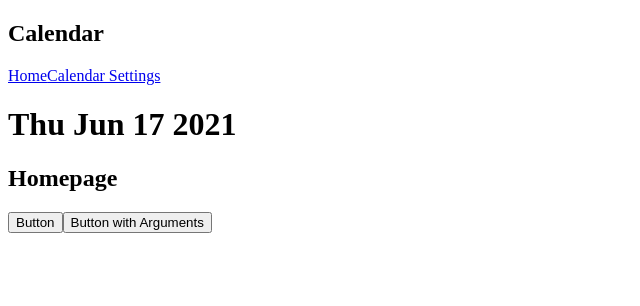
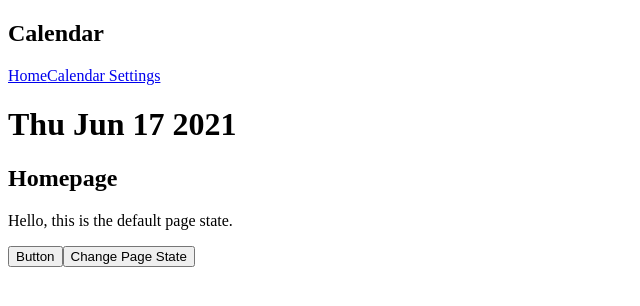
Before and after one commit to Seathed/react-sandbox, a React (Create React App) app: page / in a window 1280 px wide. Shown: the top 306 px of the page, without its empty margins (0-640 px from the left). Built offline with nearby package versions, Linux system fonts and the light colour scheme; the HTML template or start-up script is replaced by a standard one.

Commit message:
import useState from react library and use it to create dynamic web page content

```diff
--- a/src/Home.js
+++ b/src/Home.js
@@ -1,15 +1,22 @@
+import { useState } from 'react';
+
 const Home = () => {
+
+    const [pageStateText, setPageStateText] = useState("Hello, this is the default page state.");
+
     const handleClick = () => {
         console.log("Button clicked...");
     }
-    const handleArgumentButtonClick = (name) => {
-        console.log("Hello, " + name);
+    const handleClick2 = () => {
+        setPageStateText("Hello, this is the modified page state.");
     }
+
     return (
         <div className="home">
             <h2>Homepage</h2>
-            <button onClick={handleClick}>Button</button>
-            <button onClick={() => {handleArgumentButtonClick('Larry')}}>Button with Arguments</button>
+            <p>{ pageStateText }</p>
+            <button onClick={ handleClick }>Button</button>
+            <button onClick={ handleClick2 }>Change Page State</button>
         </div>
     );
 }
```
